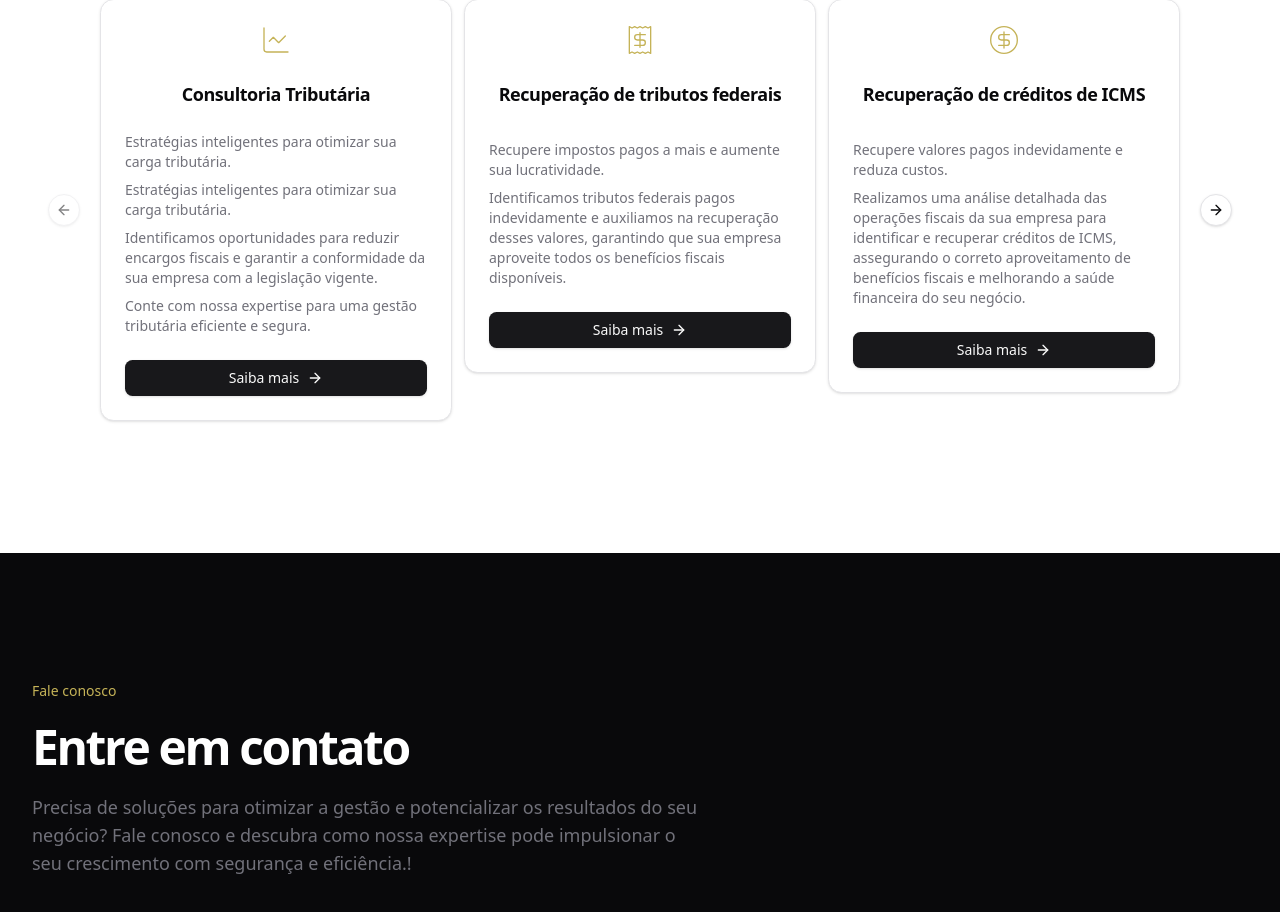
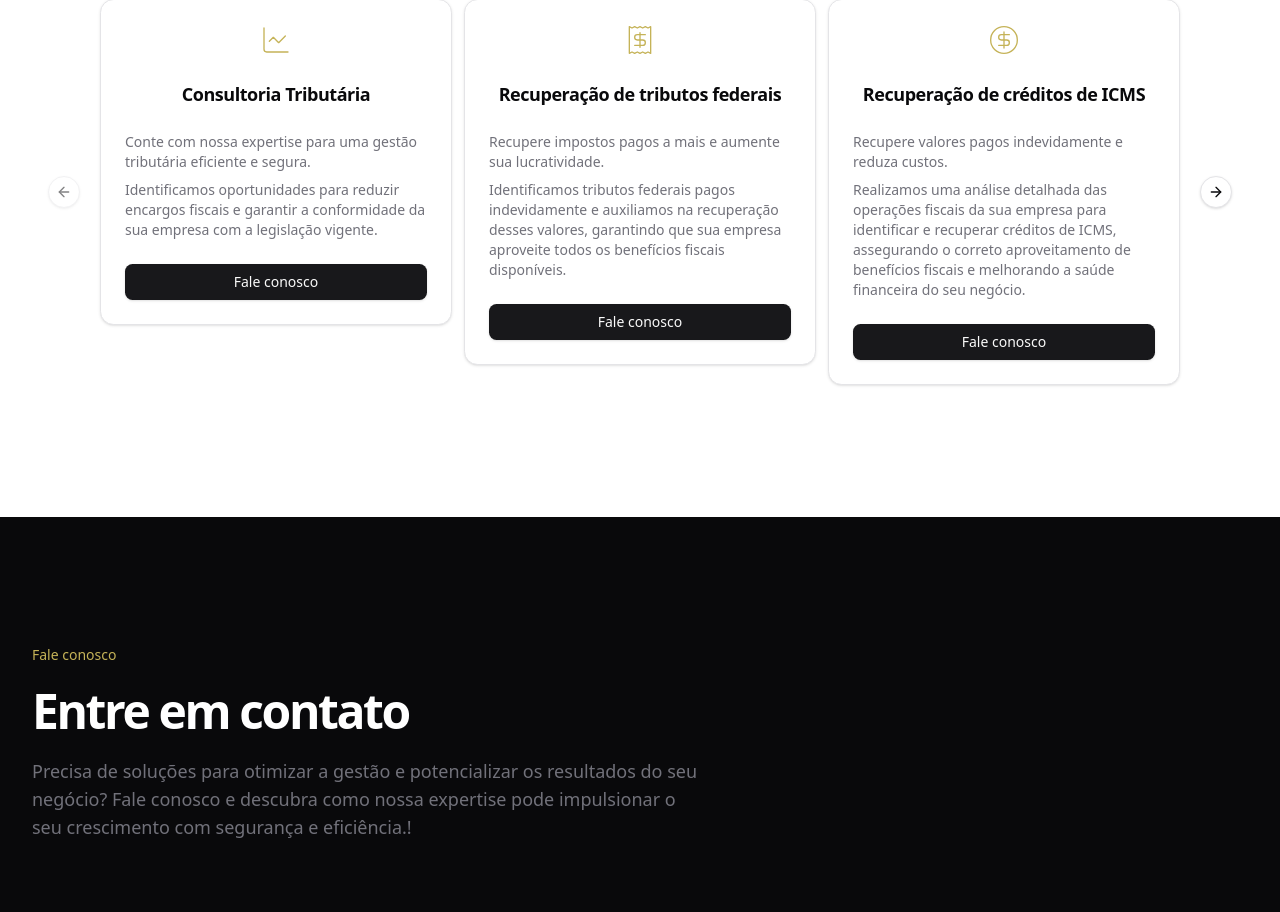
Before and after one commit to igornicoletti/vite-palin-martins, a React (Vite) app: page / in a window 1280 px wide. Shown: the part 1219-2131 px from the top of the page. Built offline with nearby package versions, Linux system fonts and the light colour scheme.

Commit message:
feat: header and expertise

```diff
--- a/src/App.tsx
+++ b/src/App.tsx
@@ -19,7 +19,7 @@ import {
   CarouselNext,
   CarouselPrevious,
 } from "@/components/ui/carousel"
-import { ArrowRight, CircleDollarSign, LineChart, Receipt, Scale, ShieldCheck } from 'lucide-react'
+import { CircleDollarSign, LineChart, Receipt, Scale, ShieldCheck } from 'lucide-react'
 import { Button } from './components/ui/button'
 
 export const App = () => {
@@ -103,14 +103,13 @@ export const App = () => {
                             </CardHeader>
                             <CardContent>
                               <CardDescription className='space-y-2'>
-                                <p>{expertise.description}</p>
                                 {expertise.contents.map((content, i) => (
                                   <p key={i}>{content}</p>
                                 ))}
                               </CardDescription>
                             </CardContent>
                             <CardFooter>
-                              <Button className="w-full">Saiba mais <ArrowRight size={14} /></Button>
+                              <Button className="w-full">{expertise.footer}</Button>
                             </CardFooter>
                           </Card>
                         </div>
@@ -170,12 +169,9 @@ const expertiseData = [
   {
     title: 'Consultoria Tributária',
     contents: [
-      'Estratégias inteligentes para otimizar sua carga tributária.',
+      'Conte com nossa expertise para uma gestão tributária eficiente e segura.',
       'Identificamos oportunidades para reduzir encargos fiscais e garantir a conformidade da sua empresa com a legislação vigente.',
-      'Conte com nossa expertise para uma gestão tributária eficiente e segura.',
     ],
-    description: 'Estratégias inteligentes para otimizar sua carga tributária.',
-    content: 'Identificamos oportunidades para reduzir encargos fiscais e garantir a conformidade da sua empresa com a legislação vigente.',
     footer: 'Fale conosco',
     icon: LineChart
   },
```
